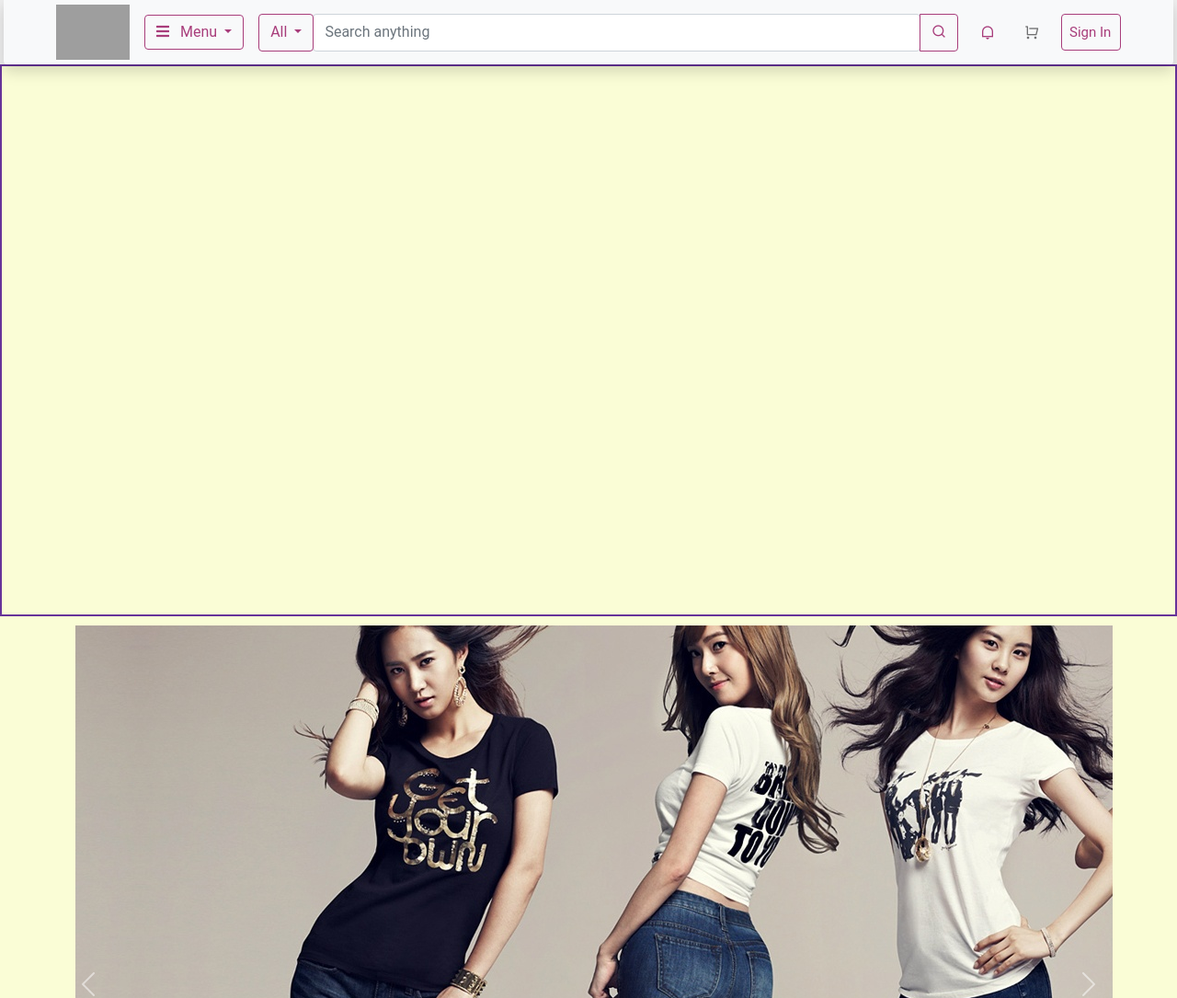
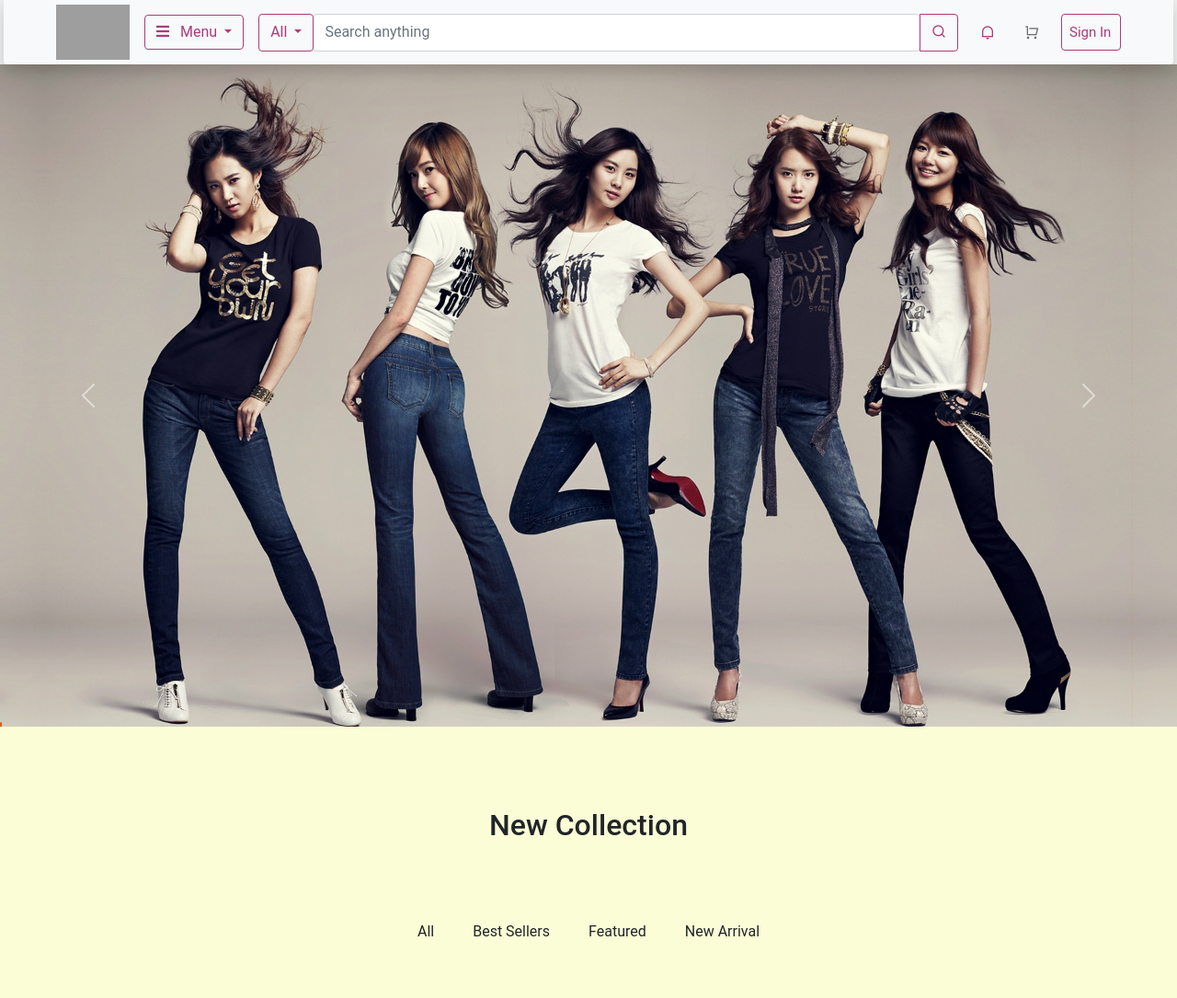
Before and after one commit to Prakash4844/Dressingnity-Ecommerce-Website, a PHP site: page / in a window 1280 px wide. Shown: the top 1085 px of the page at 92% size. Run offline with PHP 8.4, Linux system fonts and the light colour scheme; some libraries are stand-ins or nearby versions; grey boxes are pictures that could not be loaded.

Commit message:
adding few changes

```diff
--- a/About.html
+++ b/About.html
@@ -110,7 +110,7 @@
                     </li>
                     <li class="nav-item btn-light" style="width: 65px;">
                         <a class="vio-outline btn-light rounded nav-link d-flex align-items-center sign-in"
-                            href="#!">Sign In</a>
+                            href="sign-in.html">Sign In</a>
                     </li>
                 </ul>
             </div>
--- a/CSS/Login.css
+++ b/CSS/Login.css
@@ -21,7 +21,7 @@ body {
   width: 380px;
   padding: 40px 30px 50px 30px;
   background: #fff;
-  margin: 30px auto;
+  margin: 40px auto;
   border-radius: 5px;
   text-align: center;
   box-shadow: 10px 10px 15px rgba(0, 0, 0, 0.1);
--- a/CSS/Styles.css
+++ b/CSS/Styles.css
@@ -68,41 +68,67 @@ body {
 /* Navbar-End */
 
 /* Home page middle section start */
-.title-sec{
-  height: 600px;
-  background-color: #FAFDD6;
-  border: 2px solid rebeccapurple;
-}
-#header{
-  background-color: #FAFDD6;
-}
+
 #collection{
   background-color: #FAFDD6;
 }
+
+/* mid section start*/
+
+.mid-section{
+  /* background-color: #FAFDD6; */
+  width: 100%;
+  height: 800px;
+  padding: 40px 5vw;
+}
+
+.section-item-container{
+  width: 100%;
+  height: 100%;
+  position: relative;
+  padding: 20px;
+}
+
+.section-bg{
+  width: 100%;
+  height: 100%;
+  position: absolute;
+  z-index: -1;
+  top: 0;
+  left: 0;
+}
+
+.section-info{
+  width: 50%;
+  height: 100%;
+  background: #fff;
+  display: block;
+  margin-left: auto;
+  padding: 50px;
+  text-align: center;
+}
+
+.title{
+  font-size: 60px;
+  line-height: 100px;
+}
+
+.title span{
+  color: #d5be8b;
+}
+
+.info{
+  font-family: 'lato', sans-serif;
+  font-size: 25px;
+  line-height: 45px;
+  margin-top: 30px;
+  opacity: 0.5;
+}
+/* mid section end */
 #popular{
   background-color: #FAFDD6;
 }
-.main {
-  font-size: 1.3rem;
-  animation: aage 2s linear infinite;
-  animation-direction: alternate;
-}
-@keyframes aage {
-  from {
-    padding-left: 40px;
-  }
-  to {
-    padding-right: 40px;
-  }
-}
-.title-img {
-  /* padding-top: 3% ; */
-  width: 60%;
-  height: 100%;
-  image-orientation: flip;
-  margin-left: 350px;
-  position: absolute;
-}
+
 /* collections */
 .star {
   color: #a80d65;
--- a/CSS/cart.css
+++ b/CSS/cart.css
@@ -5,7 +5,7 @@
 }
 body {
   font-family: sans-serif;
-  background: #ffe3e2;
+  background: #FFEEEE;
   /* font-family: montserrat; */
 }
 
--- a/cart.html
+++ b/cart.html
@@ -112,7 +112,7 @@
                     </li>
                     <li class="nav-item btn-light" style="width: 65px;">
                         <a class="vio-outline btn-light rounded nav-link d-flex align-items-center sign-in"
-                            href="#!">Sign In</a>
+                            href="sign-in.html">Sign In</a>
                     </li>
                 </ul>
             </div>
--- a/index.html
+++ b/index.html
@@ -124,42 +124,34 @@
 
 
     <!-- ******************************************************************************************************************************* -->
-        <!-- title  start  section -->
-
-
-    <section id="title">
-
-        <div class="title-sec">
-
-        </div>
-    </section>
-
- <!-- title  end  section -->
-
 
     <!-- header -->
-    <header id="header" class="vh-100 carousel slide " data-bs-ride="carousel" style="padding: 10px 0 10px 0;">
-        <div class="container h-100 d-flex align-items-center carousel-inner">
-            <div class="text-center carousel-item active  col-md-6 col-sm-4">
-                <img class="rounded" src="Images/HomePage/wallpepergirls.jpg" alt="image">
-
-                <!-- <a href = "#" class = "btn mt-3 text-uppercase">shop now</a> -->
-            </div>
-            <div class="text-center carousel-item  col-md-6 col-sm-4">
-                <img class="rounded" src="Images/HomePage/wpgirls.webp" alt="image">
-
-                <!-- <a href = "#" class = "btn mt-3 text-uppercase">buy now</a> -->
-            </div>
-        </div>
-
-        <button class="carousel-control-prev" type="button" data-bs-target="#header" data-bs-slide="prev">
-            <span class="carousel-control-prev-icon"></span>
-        </button>
-        <button class="carousel-control-next" type="button" data-bs-target="#header" data-bs-slide="next">
-            <span class="carousel-control-next-icon"></span>
-        </button>
-    </header>
-
+<div id="carouselExampleIndicators" class="carousel slide" data-ride="carousel">
+  <ol class="carousel-indicators">
+    <li data-target="#carouselExampleIndicators" data-slide-to="0" class="active"></li>
+    <li data-target="#carouselExampleIndicators" data-slide-to="1"></li>
+    <li data-target="#carouselExampleIndicators" data-slide-to="2"></li>
+  </ol>
+  <div class="carousel-inner">
+    <div class="carousel-item active">
+      <img class="d-block w-100" src="/Images/HomePage/wallpepergirls.jpg" alt="First slide">
+    </div>
+    <div class="carousel-item">
+      <img class="d-block w-100" src="/Images/HomePage/wpgirls.webp" alt="Second slide">
+    </div>
+    <div class="carousel-item">
+      <img class="d-block w-100" src="/Images/HomePage/wallpepergirls.jpg" alt="Third slide">
+    </div>
+  </div>
+  <a class="carousel-control-prev" href="#carouselExampleIndicators" role="button" data-slide="prev">
+    <span class="carousel-control-prev-icon" aria-hidden="true"></span>
+    <span class="sr-only">Previous</span>
+  </a>
+  <a class="carousel-control-next" href="#carouselExampleIndicators" role="button" data-slide="next">
+    <span class="carousel-control-next-icon" aria-hidden="true"></span>
+    <span class="sr-only">Next</span>
+  </a>
+</div>
 
     <!-- end of header -->
 
@@ -355,8 +347,17 @@
     </section>
     <!-- end of collection -->
 
-
-
+<!-- mid section start -->
+<section class="mid-section">
+    <div class="section-item-container">
+        <img src="/Images/HomePage/blurImage.webp" class="section-bg" alt="">
+        <div class="section-info">
+            <h1 class="title">premium quality in <span>affordable</span> price</h1>
+            <p class="info">Lorem ipsum dolor sit amet consectetur, adipisicing elit. Dolorum libero  maxime odit?</p>
+        </div>
+    </div>
+</section>
+<!-- mid section end -->
 
     <!-- popular  products -->
     <section id="popular" class="py-5">
@@ -366,7 +367,7 @@
             </div>
 
             <div class="row">
-                <div class="col-md-6 col-lg-4 row g-3 ">
+                <div class="col-md-6 col-lg-4 col-md-12 row g-3 ">
                     <h3 class="fs-5 popular-type">Top Rated</h3>
                     <div class="d-flex align-items-start justify-content-start popular-product">
                         <img src="https://rukminim1.flixcart.com/image/832/832/shirt/k/h/n/bfgreysht02-being-fab-40-original-imaecvnxyxg44vre.jpeg?q=70"
@@ -394,7 +395,7 @@
                     </div>
                 </div>
 
-                <div class="col-md-6 col-lg-4 row g-3">
+                <div class="col-md-6 col-lg-4 col-md-12 row g-3">
                     <h3 class="fs-5 popular-type">Best Selling</h3>
                     <div class="d-flex align-items-start justify-content-start popular-product">
                         <img src="https://rukminim1.flixcart.com/image/832/832/shirt/k/h/n/bfgreysht02-being-fab-40-original-imaecvnxyxg44vre.jpeg?q=70"
@@ -422,7 +423,7 @@
                     </div>
                 </div>
 
-                <div class="col-md-6 col-lg-4 row g-3">
+                <div class="col-md-6 col-lg-4 col-md-12 row g-3">
                     <h3 class="fs-5 popular-type">On Sale</h3>
                     <div class="d-flex align-items-start justify-content-start popular-product">
                         <img src="https://rukminim1.flixcart.com/image/832/832/shirt/k/h/n/bfgreysht02-being-fab-40-original-imaecvnxyxg44vre.jpeg?q=70"
```
Also changed, not shown: CSS/F&Q.css (added, +58 -0 lines), FAQ.html (+73 -4 lines).
